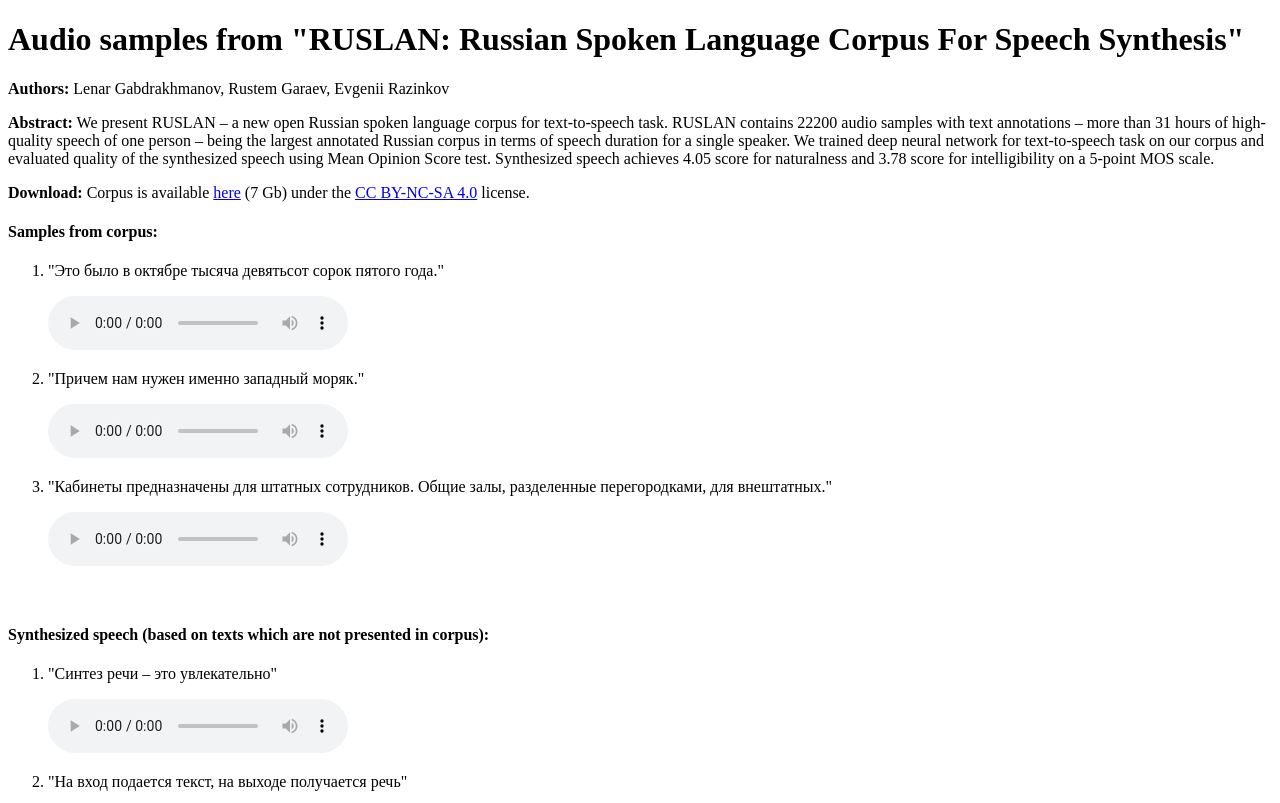
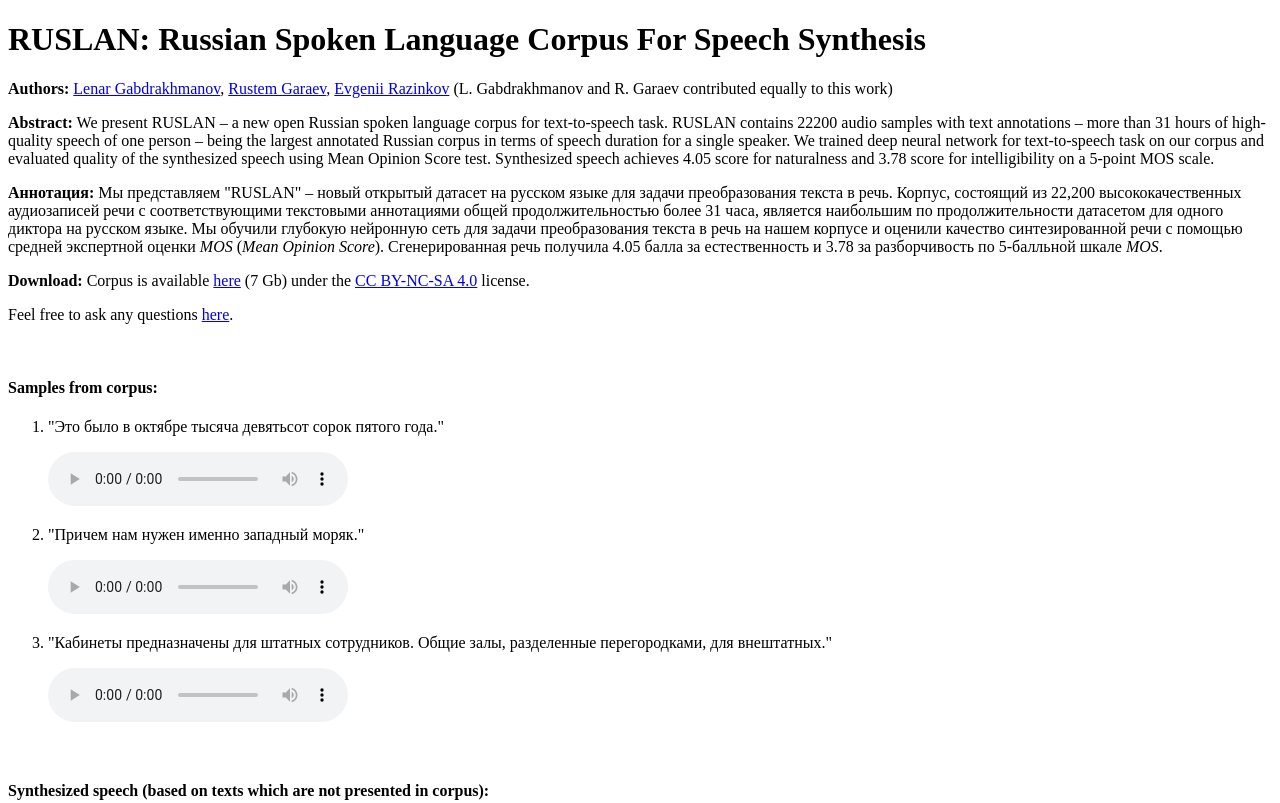
Before and after one commit to ruslan-corpus/ruslan-corpus.github.io, a plain HTML site: page index.html in a window 1280 px wide. Shown: the top 803 px of the page. Drawn offline with Linux system fonts and the light colour scheme.

Commit message:
Update index page and readme: change titles, add contact links, abstract in Russian

```diff
--- a/index.html
+++ b/index.html
@@ -2,15 +2,18 @@
 <html lang="en">
 <head>
     <meta charset="UTF-8">
-    <title>Audio samples from "RUSLAN: Russian Spoken Language Corpus For Speech Synthesis"</title>
+    <title>RUSLAN: Russian Spoken Language Corpus For Speech Synthesis</title>
 </head>
 <body>
-    <h1>Audio samples from "RUSLAN: Russian Spoken Language Corpus For Speech Synthesis"</h1>
+    <h1>RUSLAN: Russian Spoken Language Corpus For Speech Synthesis</h1>
 
     <div>
         <p>
             <b>Authors:</b>
-            Lenar Gabdrakhmanov, Rustem Garaev, Evgenii Razinkov
+            <a href="https://twitter.com/morelen17">Lenar Gabdrakhmanov</a>,
+            <a href="mailto:shustrikarsk@gmail.com">Rustem Garaev</a>,
+            <a href="http://razinkov.ai">Evgenii Razinkov</a>
+            (L. Gabdrakhmanov and R. Garaev contributed equally to this work)
         </p>
 
         <p>
@@ -25,12 +28,30 @@
         </p>
 
         <p>
+            <b>Аннотация:</b>
+            Мы представляем "RUSLAN" &ndash; новый открытый датасет на русском языке для задачи преобразования текста в речь.
+            Корпус, состоящий из 22,200 высококачественных аудиозаписей речи с соответствующими текстовыми аннотациями
+            общей продолжительностью более 31 часа, является наибольшим по продолжительности датасетом
+            для одного диктора на русском языке.
+            Мы обучили глубокую нейронную сеть для задачи преобразования текста в речь на нашем корпусе и оценили
+            качество синтезированной речи с помощью средней экспертной оценки <i>MOS</i> (<i>Mean Opinion Score</i>).
+            Сгенерированная речь получила 4.05 балла за естественность и 3.78 за разборчивость
+            по 5-балльной шкале <i>MOS</i>.
+        </p>
+
+        <p>
             <b>Download:</b>
             Corpus is available
             <a href="https://drive.google.com/drive/folders/1QjaIKtPHmj-baiUMjjQqe8XjZ5XpiNoC">here</a> (7 Gb)
             under the <a href="https://creativecommons.org/licenses/by-nc-sa/4.0/">CC BY-NC-SA 4.0</a> license.
         </p>
+
+        <p>
+            Feel free to ask any questions
+            <a href="https://github.com/ruslan-corpus/ruslan-corpus.github.io/issues">here</a>.
+        </p>
     </div>
+    <br>
 
     <div>
         <h4>Samples from corpus:</h4>
```
Also changed, not shown: 1 other file.
